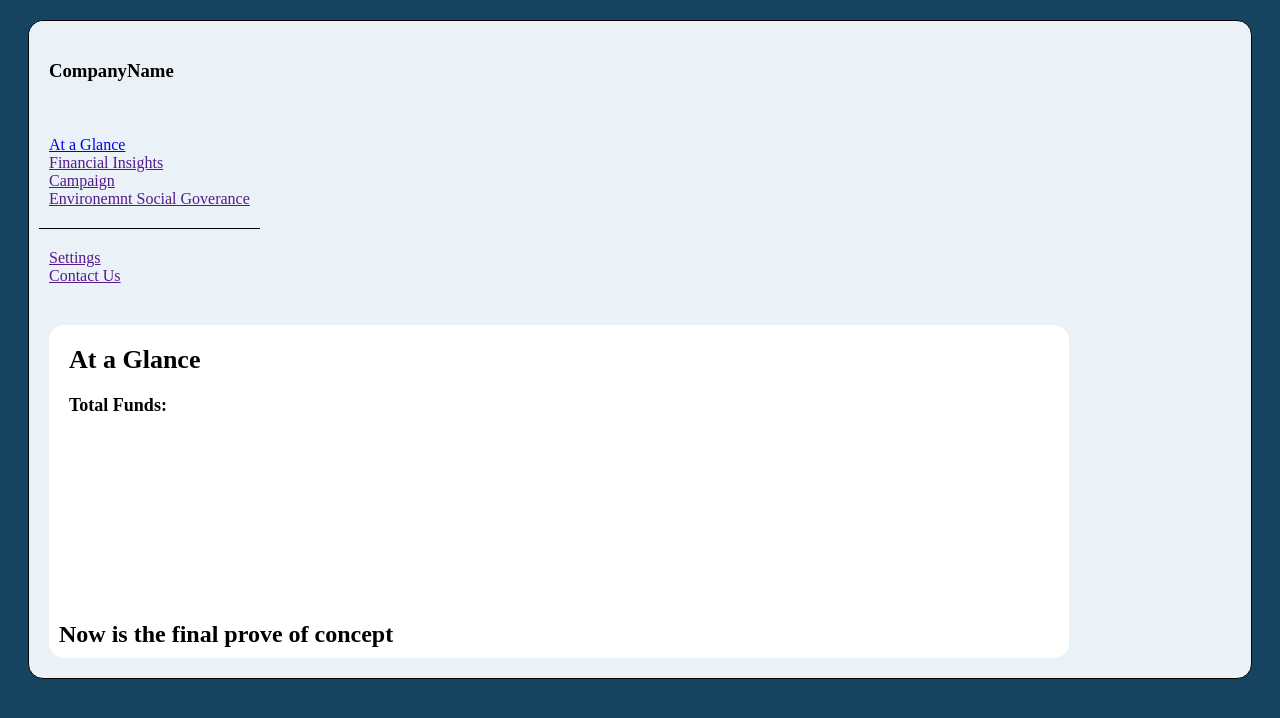
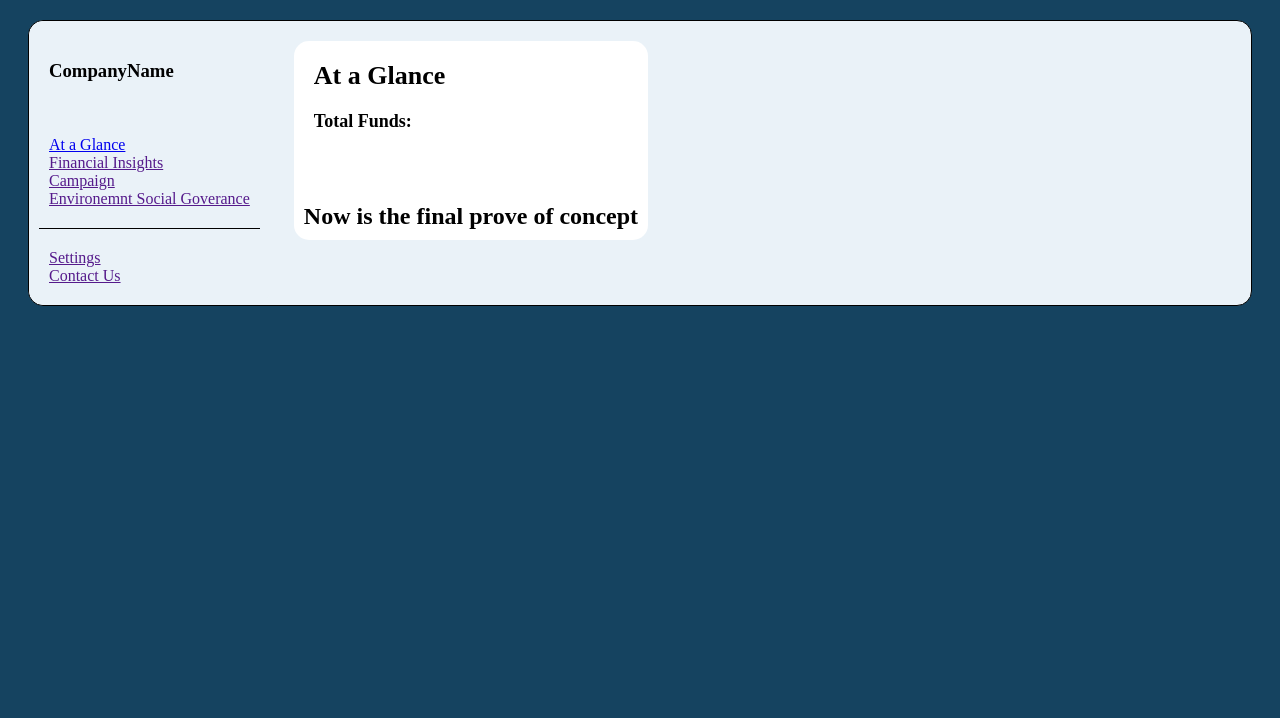
Before and after one commit to ryncii/SprintPOC, a Flask app: template FlaskApp/app/templates/home.html in a window 1280 px wide. Shown: the top 718 px of the page. Run offline with Flask 3, Linux system fonts and the light colour scheme; the template is opened without the code that fills it, so the values that code supplies are empty; some libraries are stand-ins or nearby versions.

Commit message:
Moving On - Clean CSS Later

```diff
--- a/FlaskApp/app/templates/base.html
+++ b/FlaskApp/app/templates/base.html
@@ -100,9 +100,17 @@
         .divContentAccount{
             padding: 10px;
             text-align: left;
-            min-width: 1000px;
-            min-height: 200px;
+            width: auto;
+            height: auto;
             display: inline-block;
+        }
+
+        .divCardPanel{
+            width: 100%;
+            height: 100%;
+            display: inline-block;
+            overflow-x: auto;
+
         }
 
         .divCardAccount{
--- a/FlaskApp/app/templates/home.html
+++ b/FlaskApp/app/templates/home.html
@@ -11,6 +11,7 @@
                     {% set BankDict = (ACCOUNT_LS|first) %}
                     <h5>Account: {{ BankDict['BankAccountID'] }}</h5>
                 {% else %}
+                    <div class="divCardPanel">
                     {% for BankA in ACCOUNT_LS %}
                         {% set BankDict = (BankA) %}
                         <div class="divCardAccount">
@@ -18,6 +19,7 @@
                             <h3>{{ BankDict['Balance'] }}</h3> <h4>{{ BankDict['Currency'] }}</h4>
                         </div>
                     {% endfor %}
+                    </div>
                 {% endif %}
             </div>
             <p>{{SQSQ}}</p>
```
